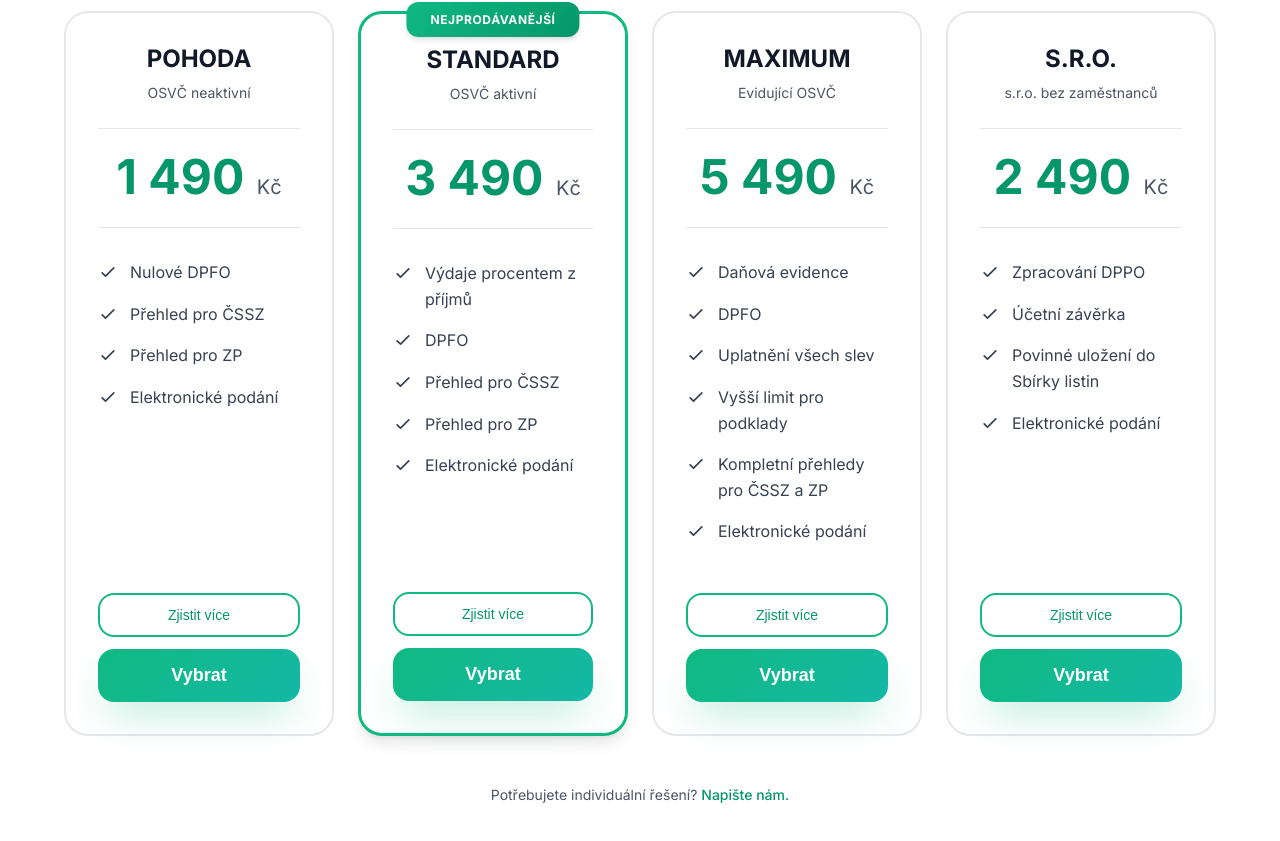
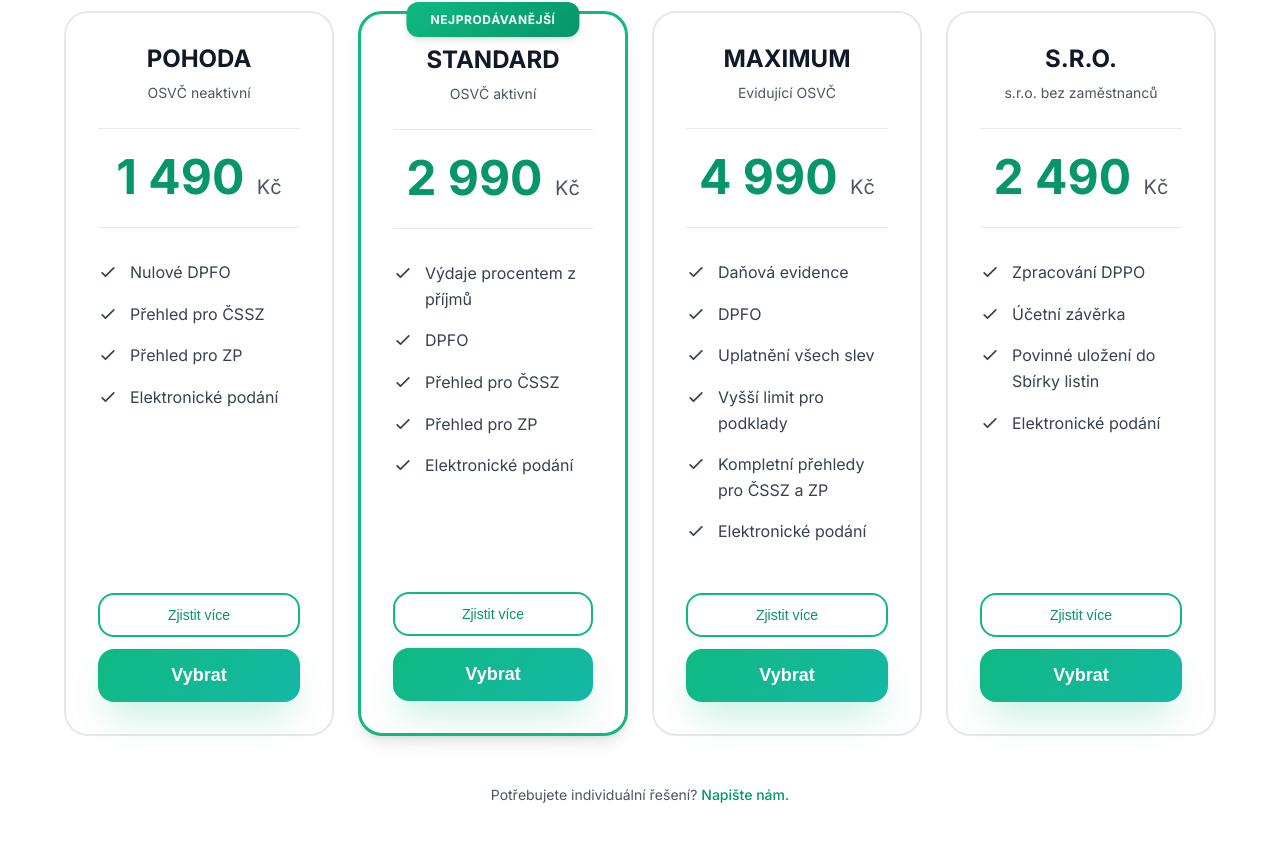
Before and after one commit to filllomex-beep/DaneNula.cz, a website: page index.html in a window 1280 px wide. Shown: the part 2478-3319 px from the top of the page. Drawn offline with Linux system fonts and the light colour scheme.

Commit message:
Update index.html

```diff
--- a/index.html
+++ b/index.html
@@ -250,7 +250,7 @@
                         <p class="pricing-subtitle">OSVČ aktivní</p>
                     </div>
                     <div class="pricing-price">
-                        <span class="price-amount">3 490</span>
+                        <span class="price-amount">2 990</span>
                         <span class="price-currency">Kč</span>
                     </div>
                     <ul class="pricing-features">
@@ -317,7 +317,7 @@
                         <p class="pricing-subtitle">Evidující OSVČ</p>
                     </div>
                     <div class="pricing-price">
-                        <span class="price-amount">5 490</span>
+                        <span class="price-amount">4 990</span>
                         <span class="price-currency">Kč</span>
                     </div>
                     <ul class="pricing-features">
```
